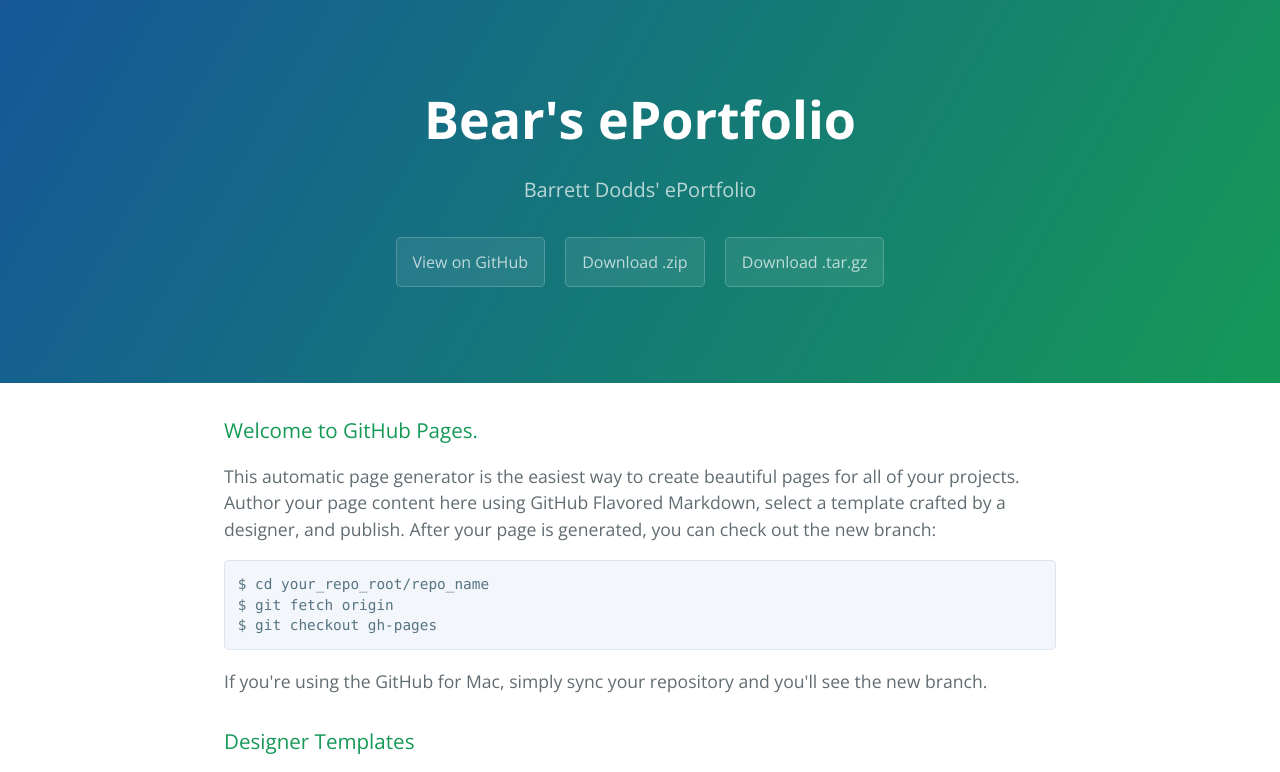
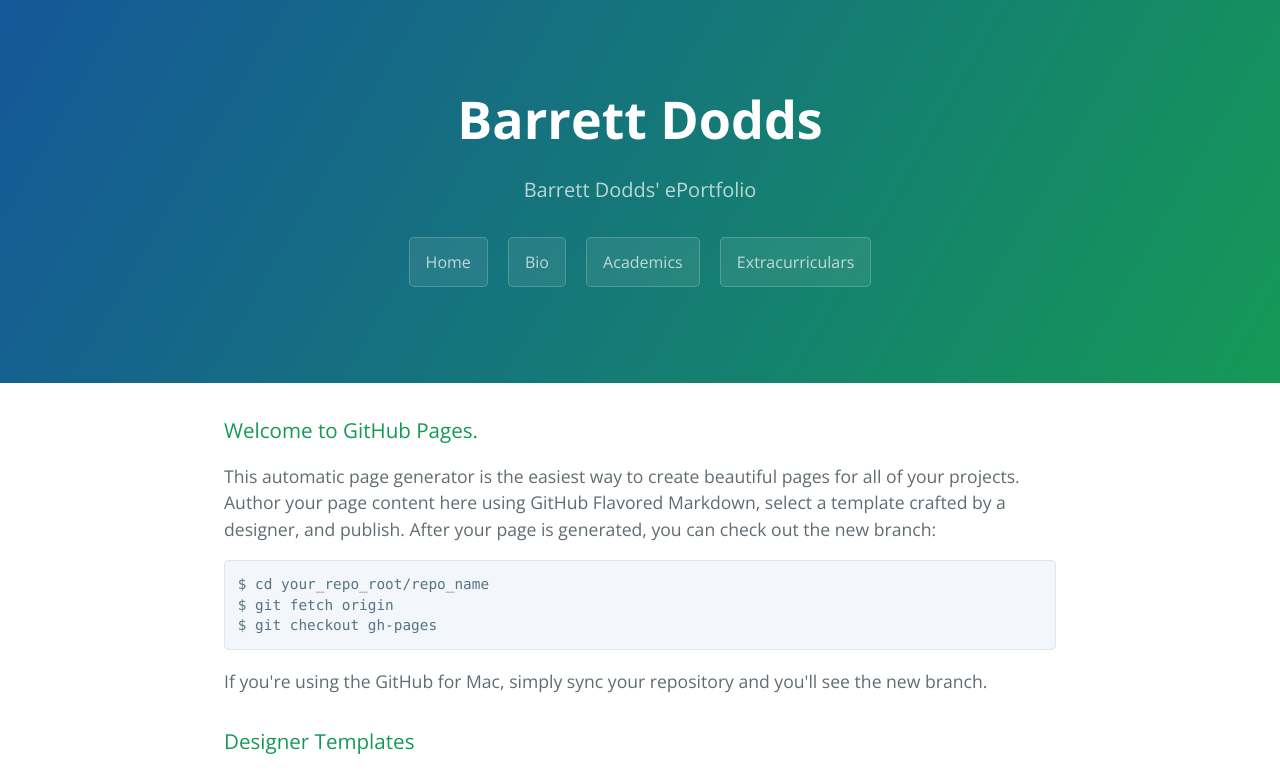
Before and after one commit to ericdodds/bear-portfolio, a plain HTML site: page index.html in a window 1280 px wide. Shown: the top 772 px of the page. Drawn offline with nearby package versions, Linux system fonts and the light colour scheme.

Commit message:
on the index page: updated the navigation

```diff
--- a/index.html
+++ b/index.html
@@ -2,7 +2,7 @@
 <html lang="en-us">
   <head>
     <meta charset="UTF-8">
-    <title>Bear&#39;s ePortfolio by ericdodds</title>
+    <title>Barrett Dodds</title>
     <meta name="viewport" content="width=device-width, initial-scale=1">
     <link rel="stylesheet" type="text/css" href="stylesheets/normalize.css" media="screen">
     <link href='http://fonts.googleapis.com/css?family=Open+Sans:400,700' rel='stylesheet' type='text/css'>
@@ -11,11 +11,12 @@
   </head>
   <body>
     <section class="page-header">
-      <h1 class="project-name">Bear&#39;s ePortfolio</h1>
+      <h1 class="project-name">Barrett Dodds</h1>
       <h2 class="project-tagline">Barrett Dodds&#39; ePortfolio</h2>
-      <a href="https://github.com/ericdodds/bear-portfolio" class="btn">View on GitHub</a>
-      <a href="https://github.com/ericdodds/bear-portfolio/zipball/master" class="btn">Download .zip</a>
-      <a href="https://github.com/ericdodds/bear-portfolio/tarball/master" class="btn">Download .tar.gz</a>
+      <a href="#" class="btn">Home</a>
+      <a href="#" class="btn">Bio</a>
+      <a href="#" class="btn">Academics</a>
+      <a href="#" class="btn">Extracurriculars</a>
     </section>
 
     <section class="main-content">
```
